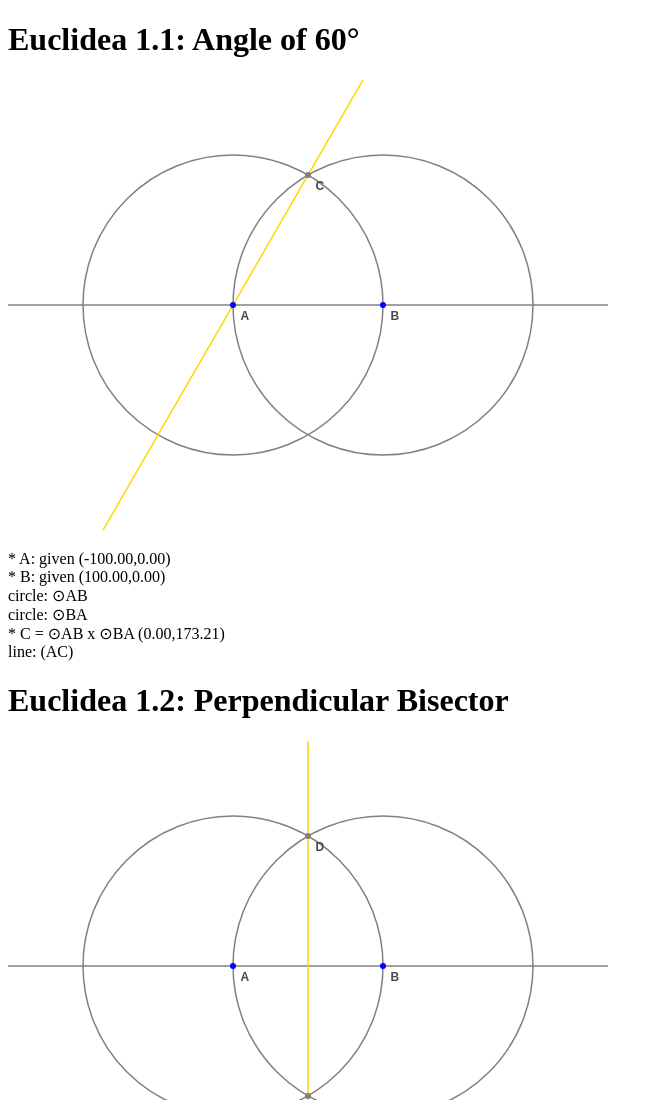
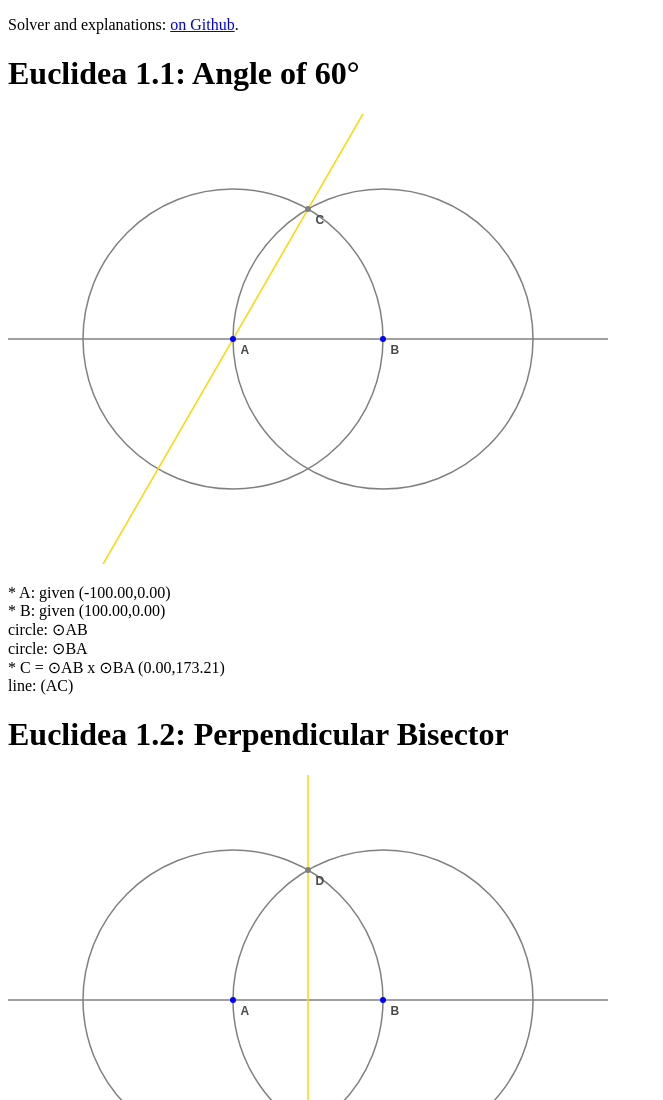
Before and after one commit to Castux/dilcue, a plain HTML site: page index.html in a window 1280 px wide. Shown: the top 1100 px of the page, without its empty margins (0-663 px from the left). Drawn offline with Linux system fonts and the light colour scheme.

Commit message:
Link to github

```diff
--- a/index.html
+++ b/index.html
@@ -5,7 +5,7 @@
 	<title>Euclidea Solutions</title>
 </head>
 <body>
-
+<p>Solver and explanations: <a href="https://github.com/Castux/dilcue"> on Github</a>.</p>
 <h1>Euclidea 1.1: Angle of 60°</h1>
 
 <svg width="600" height="450" viewBox="-400.00 -300.00 800.00 600.00">
```
